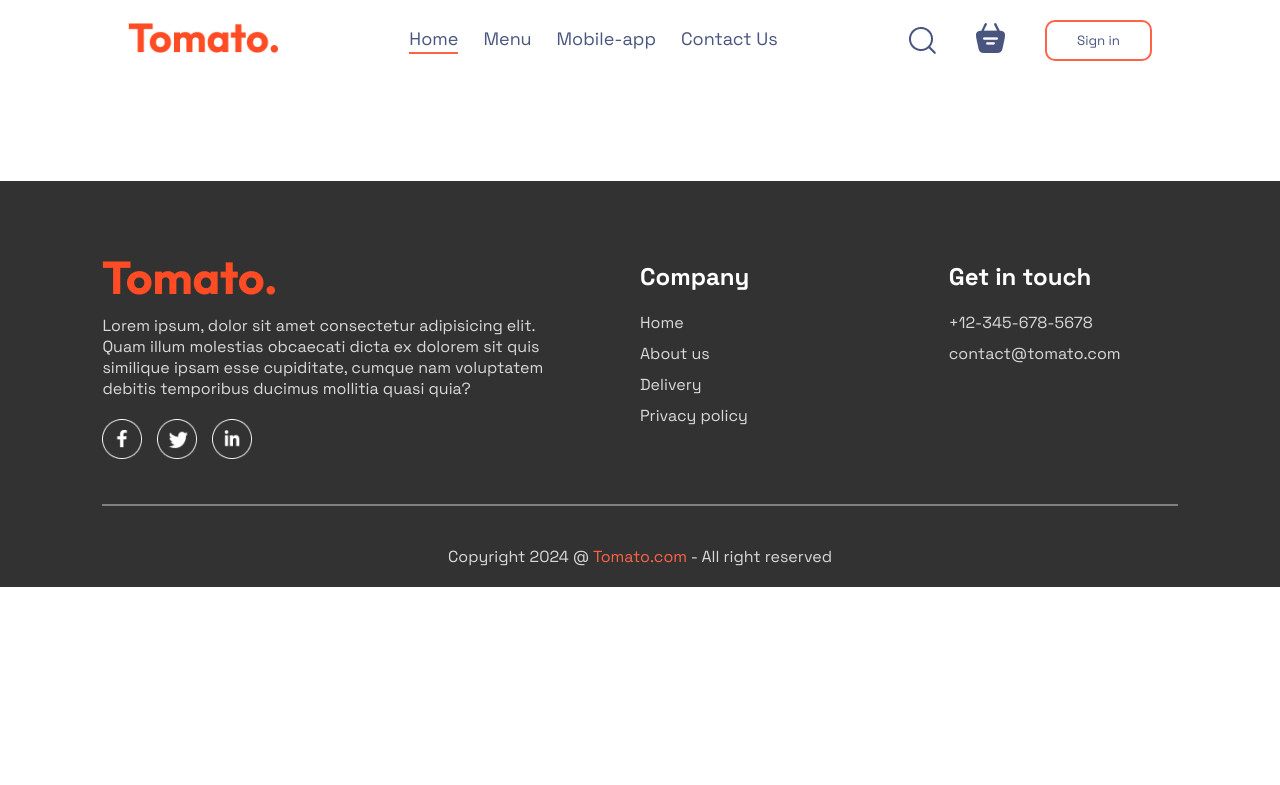
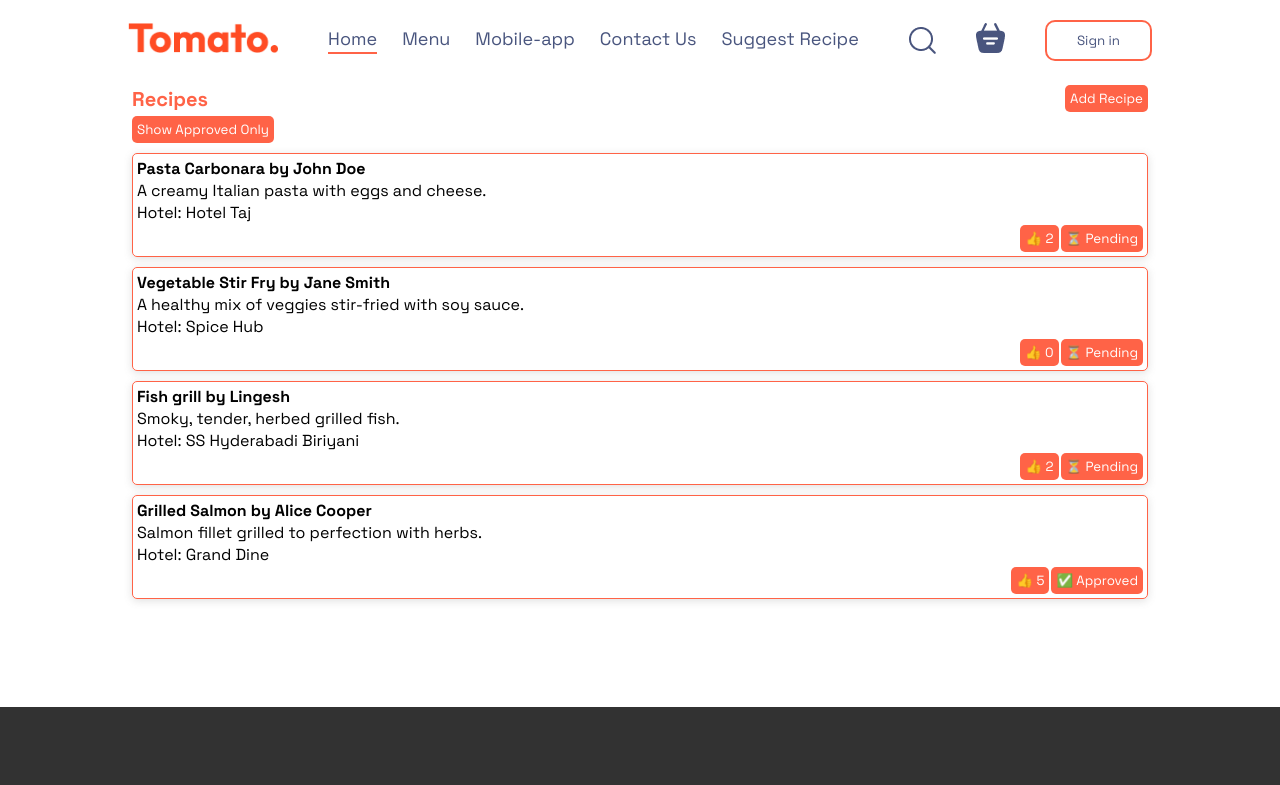
Before and after one commit to Lingeshwaransenthilkumar/tomato-app, a React (Vite) app: page /SuggestRecipe in a window 1280 px wide. Shown: the top 785 px of the page. Built offline with nearby package versions, Linux system fonts and the light colour scheme.

Commit message:
Update Zomato clone

```diff
--- a/src/App.jsx
+++ b/src/App.jsx
@@ -6,6 +6,7 @@ import Placeorder from "./pages/placeOrder/Placeorder"
 import Footer from "./components/footer/footer"
 import { useState } from "react"
 import LoginPopup from "./components/LoginPopup/LoginPopup"
+import SuggestRecipe from "./components/SuggestRecipe/SuggestRecipe"
 
 function App(){
   // for modal details
@@ -21,6 +22,7 @@ function App(){
         <Route path='/tomato-app' element={<Home/>}/>
         <Route path='/cart' element={<Cart/>}/>
         <Route path='/order' element={<Placeorder/>}/>
+        <Route path='/SuggestRecipe' element={<SuggestRecipe/>}/>
        </Routes>
      </div>
 
--- /dev/null
+++ b/src/components/SuggestRecipe/SuggestRecipe.css
@@ -0,0 +1,30 @@
+.submit-btn{
+    background: #4CAF50;
+    color: white;
+    outline: none;
+    padding: 5px;
+    border: none;
+    border-radius: 5px;
+}
+
+.title{
+    font-size: 20px;
+    color: tomato;
+}
+
+Button{
+    background:tomato;
+    border: none;
+    outline: none;
+    padding: 5px;
+    border-radius: 5px;
+    color: white;
+}
+
+.record-list{
+    border: 1px solid tomato;
+    margin-top: 10px;
+    padding: 5px;
+    border-radius: 5px;
+    box-shadow: rgba(99, 99, 99, 0.2) 0px 2px 8px 0px;
+}
--- /dev/null
+++ b/src/components/SuggestRecipe/SuggestRecipe.jsx
@@ -0,0 +1,203 @@
+import { useState } from 'react';
+import "./SuggestRecipe.css";
+import {
+  Button,
+  Input,
+  Textarea,
+  Select,
+  Modal,
+  ModalOverlay,
+  ModalContent,
+  ModalHeader,
+  ModalBody,
+  ModalCloseButton,
+  FormControl,
+  FormLabel,
+  FormErrorMessage,
+  useToast,
+  Box,
+  Flex,
+  Text,
+
+} from '@chakra-ui/react';
+import { useForm } from 'react-hook-form';
+
+const SuggestRecipe = () => {
+  const hotels = ['Hotel Taj', 'Spice Hub', 'Grand Dine','SS Hyderabadi Biriyani'];
+
+  const [recipes, setRecipes] = useState({
+    pending: [
+      { id: 1, name: 'John Doe', recipeName: 'Pasta Carbonara', description: 'A creamy Italian pasta with eggs and cheese.', hotel: 'Hotel Taj', likes: 2 },
+      { id: 2, name: 'Jane Smith', recipeName: 'Vegetable Stir Fry', description: 'A healthy mix of veggies stir-fried with soy sauce.', hotel: 'Spice Hub', likes: 0 },
+      { id :3, name :'Lingesh',recipeName:'Fish grill', description:'Smoky, tender, herbed grilled fish.',hotel:'SS Hyderabadi Biriyani',likes:2}
+    ],
+    approved: [
+      { id: 3, name: 'Alice Cooper', recipeName: 'Grilled Salmon', description: 'Salmon fillet grilled to perfection with herbs.', hotel: 'Grand Dine', likes: 5, approved: true }
+    ]
+  });
+  const [likedRecipes, setLikedRecipes] = useState([]);
+  const [filterApproved, setFilterApproved] = useState(false);
+  const [open, setOpen] = useState(false);
+  const toast = useToast();
+
+  const {
+    handleSubmit,
+    register,
+    reset,
+    formState: { errors, isSubmitting }
+  } = useForm();
+
+  const onSubmit = (data) => {
+    const newRecipe = { ...data, id: Date.now(), likes: 0 };
+    setRecipes(prev => ({ pending: [...prev.pending, newRecipe], approved: prev.approved }));
+    reset();
+    setOpen(false);
+    toast({ title: 'Recipe submitted.', status: 'success', duration: 3000, isClosable: true, position: 'bottom' });
+  };
+
+  const toggleApproval = (id) => {
+    const recipe = recipes.pending.find(r => r.id === id);
+    if (recipe) {
+      setRecipes(prev => ({ pending: prev.pending.filter(r => r.id !== id), approved: [...prev.approved, { ...recipe, approved: true }] }));
+      toast({ title: 'Recipe approved.', status: 'info', duration: 2000, isClosable: true, position: 'top' });
+    }
+  };
+
+  const handleLike = (id) => {
+    if (likedRecipes.includes(id)) {
+      toast({ title: "You've already liked this recipe!", status: 'warning', duration: 2000, isClosable: true, position: 'top' });
+      return;
+    }
+    setRecipes(prev => ({
+      pending: prev.pending.map(r => r.id === id ? { ...r, likes: r.likes + 1 } : r),
+      approved: prev.approved.map(r => r.id === id ? { ...r, likes: r.likes + 1 } : r)
+    }));
+    setLikedRecipes(prev => [...prev, id]);
+  };
+
+  const filteredRecipes = filterApproved ? recipes.approved : [...recipes.pending, ...recipes.approved];
+
+  return (
+    <Box p={4} maxW="3xl" mx="auto">
+      <Flex justify="space-between" align="center" mb={4}>
+        <Text fontSize="2xl" fontWeight="bold" className='title'>Recipes</Text>
+        <Button onClick={() => setOpen(true)}>Add Recipe</Button>
+      </Flex>
+    <div className='modal-box'>
+    <Modal className='modal' isOpen={open} onClose={() => setOpen(false)} isCentered>
+        <ModalOverlay bg="rgba(0, 0, 0, 0.9)" />
+        <ModalContent bg="white" borderRadius="2xl" p={6}>
+          <ModalHeader className='title' fontWeight="bold" mb={2}>Submit Your Recipe</ModalHeader>
+          <ModalCloseButton
+         position="absolute"
+        top={3}
+  right={50}
+  borderRadius="full"
+  size="sm"
+  bg="red.500"
+  color="white"
+  _hover={{ bg: 'red.600' }}
+/>
+          <ModalBody>
+            <form onSubmit={handleSubmit(onSubmit)} noValidate>
+              <FormControl isInvalid={errors.name} mb={4}>
+                <FormLabel>Your Name</FormLabel>
+                <Input
+                  placeholder="Your Name"
+                  width="98%"
+                  size="lg"
+                  {...register('name', { required: 'Name is required' })}
+                />
+                <FormErrorMessage>{errors.name?.message}</FormErrorMessage>
+              </FormControl>
+
+              <FormControl isInvalid={errors.recipeName} mb={4}>
+                <FormLabel>Recipe Name</FormLabel>
+                <Input
+                  placeholder="Recipe Name"
+                  width="98%"
+                  size="lg"
+                  {...register('recipeName', { required: 'Recipe name is required' })}
+                />
+                <FormErrorMessage>{errors.recipeName?.message}</FormErrorMessage>
+              </FormControl>
+
+              <FormControl isInvalid={errors.description} mb={4}>
+                <FormLabel>Description</FormLabel>
+                <Textarea
+                  placeholder="Description"
+                  width="98%"
+                  size="lg"
+                  {...register('description', { required: 'Description is required' })}
+                />
+                <FormErrorMessage>{errors.description?.message}</FormErrorMessage>
+              </FormControl>
+
+              <FormControl isInvalid={errors.hotel} mb={6}>
+                <FormLabel>Hotel</FormLabel>
+                <Select
+                  placeholder="Select hotel"
+                  width="98%"
+                  size="lg"
+                  {...register('hotel', { required: 'Please select a hotel' })}
+                >
+                  {hotels.map(hotel => (
+                    <option key={hotel} value={hotel}>{hotel}</option>
+                  ))}
+                </Select>
+                <FormErrorMessage>{errors.hotel?.message}</FormErrorMessage>
+              </FormControl>
+
+              <Button type="submit" width="98%" className='submit-btn'>Submit</Button>
+            </form>
+          </ModalBody>
+        </ModalContent>
+      </Modal>
+    </div>
+
+      <Flex justify="space-between" align="center" mb={4}>
+        <Button onClick={() => setFilterApproved(!filterApproved)}>
+          {filterApproved ? 'Show All' : 'Show Approved Only'}
+        </Button>
+      </Flex>
+
+      {filteredRecipes.length === 0 ? (
+        <Text textAlign="center" color="gray.500">No recipes available</Text>
+      ) : (
+        filteredRecipes.map(recipe => (
+          <Box className='record-list' key={recipe.id} p={4} borderWidth="1px" borderRadius="2xl" shadow="sm" mb={4}>
+            <Text fontSize="lg" fontWeight="bold" mb={1}>{recipe.recipeName} by {recipe.name}</Text>
+            <Text mb={1}>{recipe.description}</Text>
+            <Text fontSize="sm" color="gray.600" mb={2}>Hotel: {recipe.hotel}</Text>
+            <Flex justifyContent="flex-end" alignItems="center">
+    <Flex gap={2}>
+      <Button onClick={() => handleLike(recipe.id)} size="sm">
+        👍 {recipe.likes}
+      </Button>
+      {recipe.approved ? (
+        <Button
+          onClick={() => toggleApproval(recipe.id)}
+          size="sm"
+          colorScheme="green"
+        >
+          ✅ Approved
+        </Button>
+      ) : (
+        <Button
+          onClick={() => toggleApproval(recipe.id)}
+          size="sm"
+          colorScheme="gray"
+        >
+          ⏳ Pending
+        </Button>
+      )}
+    </Flex>
+  </Flex>
+          </Box>
+        ))
+      )}
+    </Box>
+  );
+};
+
+export default SuggestRecipe;
--- a/src/components/navbar/navbar.jsx
+++ b/src/components/navbar/navbar.jsx
@@ -17,6 +17,7 @@ function Navbar({setShowLogin}){
         <a href="#explore-menu" onClick={()=>{setMenu("Menu")}} className={menu === "Menu"?"active":"normal"}>Menu</a>
         <a href="#app-download" onClick={()=>{setMenu("Mobile-app")}} className={menu === "Mobile-app"?"active":"normal"}>Mobile-app</a>
         <a href="#footer" onClick={()=>{setMenu("Contact-us")}} className={menu === "Contact-us"?"active":"normal"}>Contact Us</a>
+        <Link to="/SuggestRecipe" onClick={()=>{setMenu("SuggestRecipe")}} className={menu === "SuggestRecipe"?"active":"normal"}>Suggest Recipe</Link>
       </ul>
       <div className="navbar-right">
         <img src={assets.search_icon} alt="search-icon" />
```
Also changed, not shown: package.json (+7 -0 lines), 1 other file (tests, documents, lock files or other folders).
